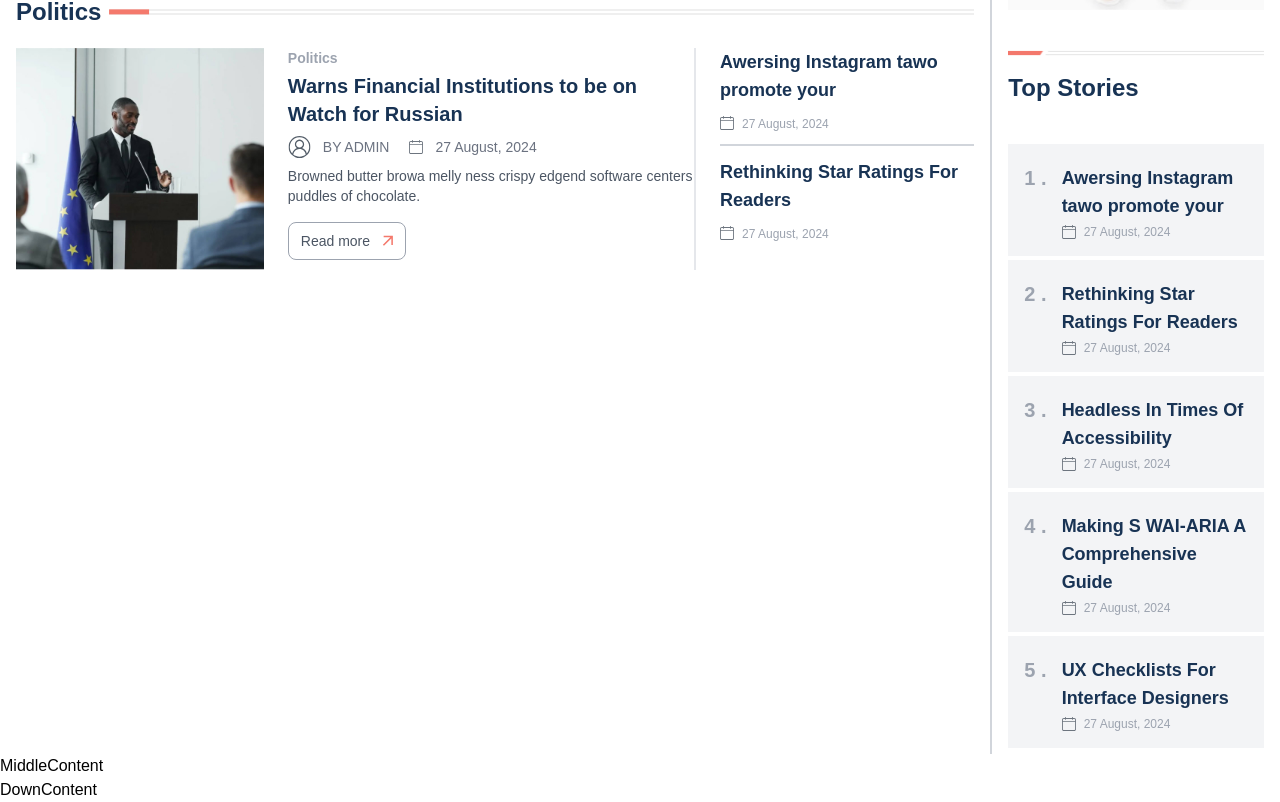
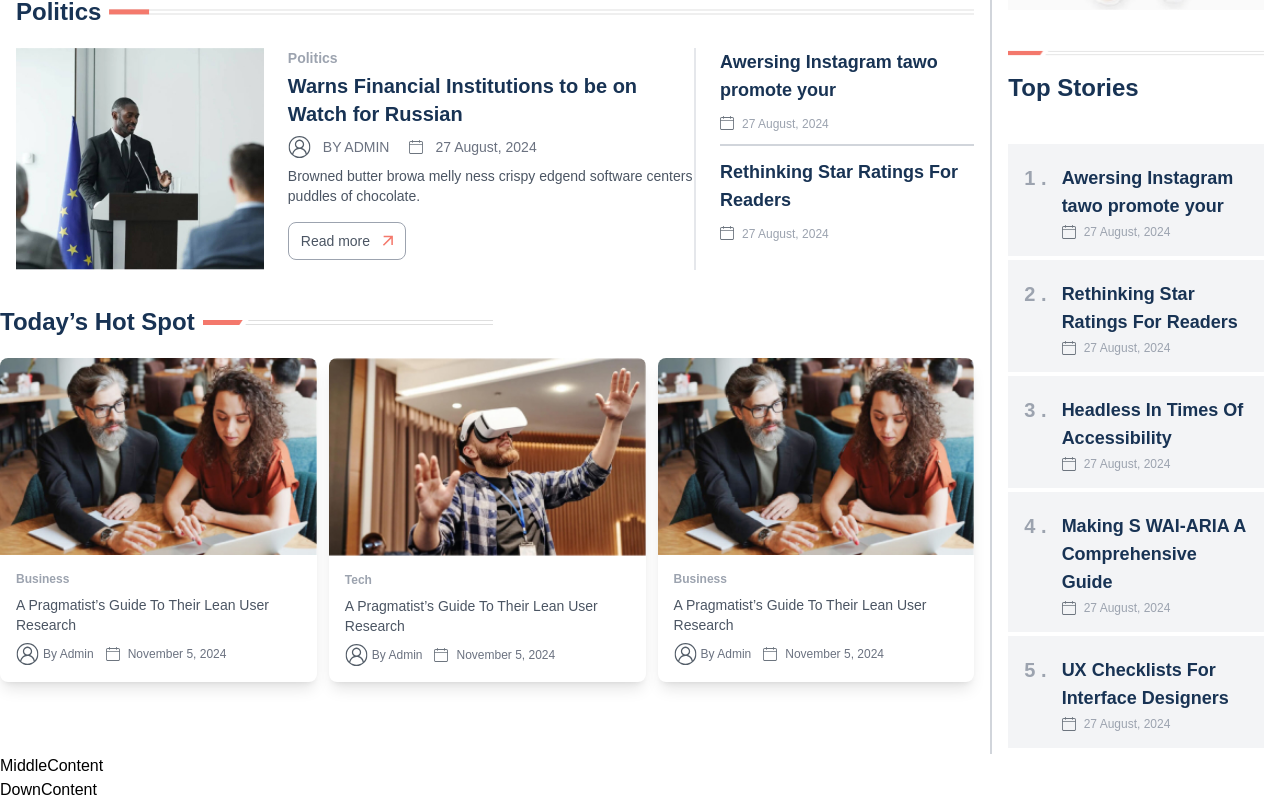
Before and after one commit to nuruzzamn/newsInfo_nextjs, a Next.js app: page / in a window 1280 px wide. Shown: the part 1155-1957 px from the top of the page. Built offline with nearby package versions, Linux system fonts and the light colour scheme.

Commit message:
feat(Content): add new hot sports news

```diff
--- a/components/content/HeaderContent.tsx
+++ b/components/content/HeaderContent.tsx
@@ -266,8 +266,122 @@ const UpperContent = () => {
             </div>
           </div>
 
-          {/* Tag: Politics  */}
+          {/* Tag: Sports post */}
+          <div className="mt-4">
+            {/* Title and title divider line  */}
+            <div className="flex gap-2 items-center py-5">
+              <h1 className="text-2xl font-semibold text-custommBlue">
+                Today’s Hot Spot
+              </h1>
+              <div className="">
+                {/* <LongBorder /> */}
+                <Image
+                  src={Border_line}
+                  alt="Top stories"
+                  width={290}
+                  height={5}
+                  className="w-full"
+                />
+              </div>
+            </div>
 
+            {/* post details */}
+            <div className="flex justify-between gap-3 pr-4">
+              {/* post card 1  */}
+              <div className="bg-white shadow-lg rounded-lg overflow-hidden">
+                <Image
+                  src={content_business_image}
+                  alt="Business"
+                  width={288}
+                  height={180}
+                  className="w-full"
+                />
+                <div className="p-4">
+                  <p className="text-xs font-bold text-gray-400">Business</p>
+                  <h1 className="text-sm font-thin text-gray-600 mt-2">
+                    A Pragmatist’s Guide To Their Lean User Research
+                  </h1>
+
+                  {/* bottom admin and date icon row */}
+                  <div className="flex justify-start gap-3 mt-2">
+                    {/* for admin icon */}
+                    <div className="flex items-center gap-1">
+                      <SignIn />
+                      <p className="text-xs text-gray-500">By Admin</p>
+                    </div>
+
+                    {/* for date icon */}
+                    <div className="flex items-center gap-2">
+                      <Calender />
+                      <p className="text-xs text-gray-500">November 5, 2024</p>
+                    </div>
+                  </div>
+                </div>
+              </div>
+              {/* post card 2  */}
+              <div className="bg-white shadow-lg rounded-lg overflow-hidden">
+                <Image
+                  src={content_tech_image}
+                  alt="Tech"
+                  width={288}
+                  height={180}
+                  className="w-full"
+                />
+                <div className="p-4">
+                  <p className="text-xs font-bold text-gray-400">Tech</p>
+                  <h1 className="text-sm font-thin text-gray-600 mt-2">
+                    A Pragmatist’s Guide To Their Lean User Research
+                  </h1>
+
+                  {/* bottom admin and date icon row */}
+                  <div className="flex justify-start gap-3 mt-2">
+                    {/* for admin icon */}
+                    <div className="flex items-center gap-1">
+                      <SignIn />
+                      <p className="text-xs text-gray-500">By Admin</p>
+                    </div>
+
+                    {/* for date icon */}
+                    <div className="flex items-center gap-2">
+                      <Calender />
+                      <p className="text-xs text-gray-500">November 5, 2024</p>
+                    </div>
+                  </div>
+                </div>
+              </div>
+              {/* post card 3  */}
+              <div className="bg-white shadow-lg rounded-lg overflow-hidden">
+                <Image
+                  src={content_business_image}
+                  alt="Business"
+                  width={288}
+                  height={180}
+                  className="w-full"
+                />
+                <div className="p-4">
+                  <p className="text-xs font-bold text-gray-400">Business</p>
+                  <h1 className="text-sm font-thin text-gray-600 mt-2">
+                    A Pragmatist’s Guide To Their Lean User Research
+                  </h1>
+
+                  {/* bottom admin and date icon row */}
+                  <div className="flex justify-start gap-3 mt-2">
+                    {/* for admin icon */}
+                    <div className="flex items-center gap-1">
+                      <SignIn />
+                      <p className="text-xs text-gray-500">By Admin</p>
+                    </div>
+
+                    {/* for date icon */}
+                    <div className="flex items-center gap-2">
+                      <Calender />
+                      <p className="text-xs text-gray-500">November 5, 2024</p>
+                    </div>
+                  </div>
+                </div>
+              </div>
+            </div>
+          </div>
         </section>
 
         {/* Right section: Right sidebar top stories */}
```
